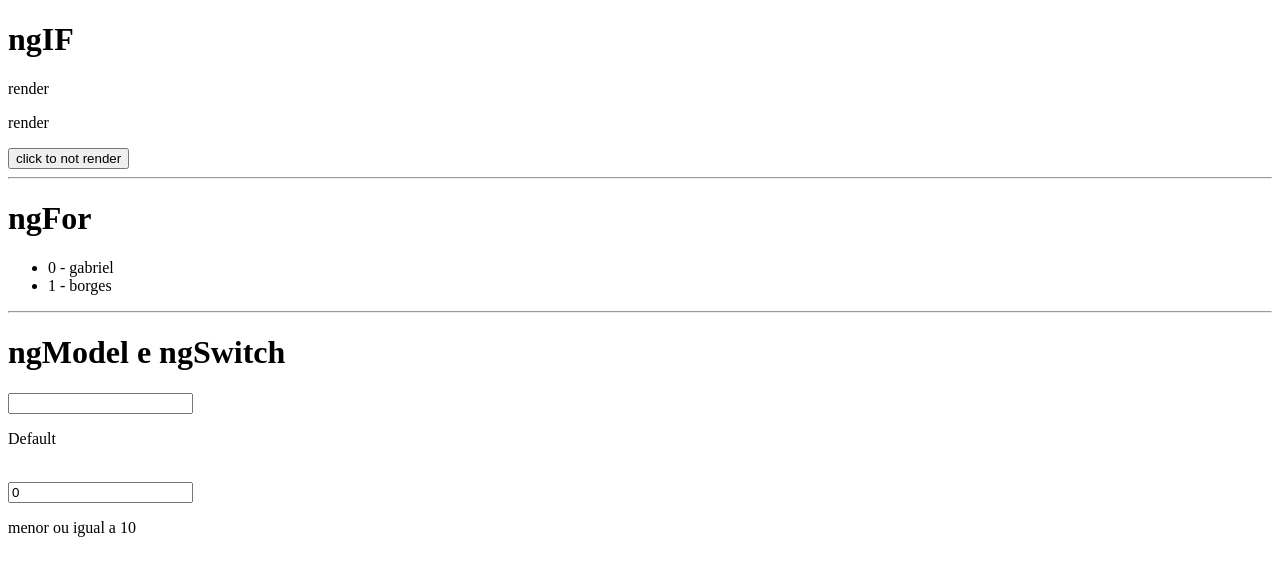
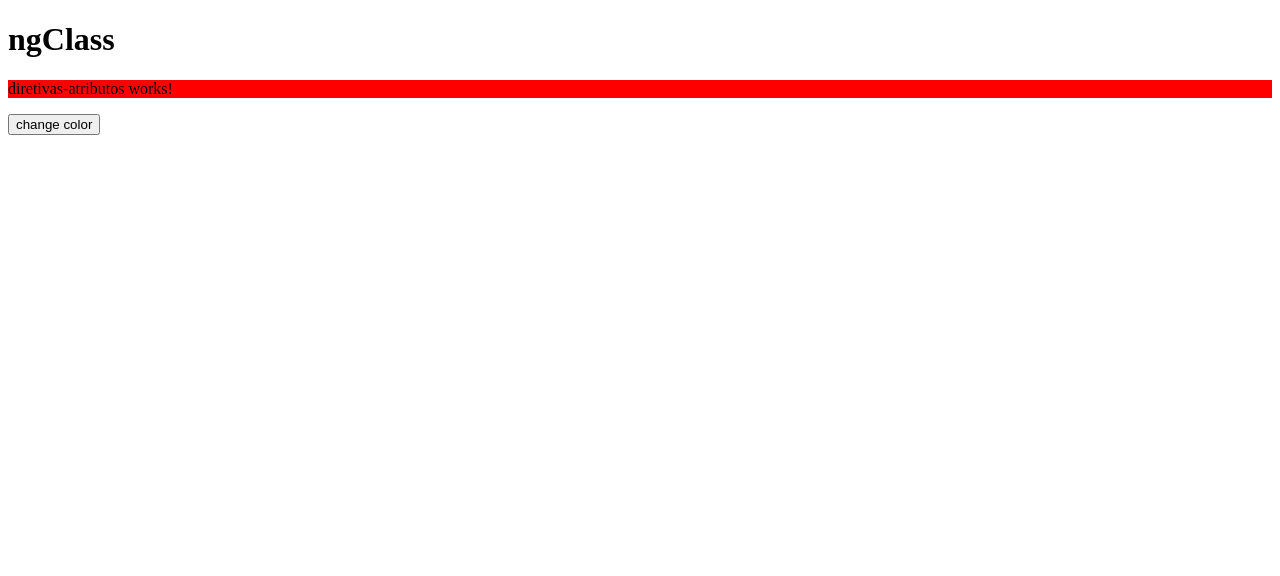
Before and after one commit to gabrielborgesc/angular-app, an Angular app: page / in a window 1280 px wide. Shown: the top 576 px of the page. Built offline with nearby package versions, Linux system fonts and the light colour scheme.

Commit message:
pos aula 25 ngClass

```diff
--- a/src/app/app.component.ts
+++ b/src/app/app.component.ts
@@ -5,13 +5,13 @@ import { Component, OnInit, DoCheck, AfterContentInit, AfterContentChecked, Afte
   template: `
     <!-- <app-data-binding></app-data-binding> -->
     <!-- <app-title></app-title> -->
-    <app-diretivas-estruturais></app-diretivas-estruturais>
+    <!-- <app-diretivas-estruturais></app-diretivas-estruturais> -->
+    <app-diretivas-atributos></app-diretivas-atributos>
     <router-outlet></router-outlet>
     `
 
 })
 export class AppComponent implements OnInit{
-
 
   constructor() {}
 
--- a/src/app/app.module.ts
+++ b/src/app/app.module.ts
@@ -7,13 +7,15 @@ import { AppComponent } from './app.component';
 import { TitleComponent } from './title/title.component';
 import { DataBindingComponent } from './data-binding/data-binding.component';
 import { DiretivasEstruturaisComponent } from './diretivas-estruturais/diretivas-estruturais.component';
+import { DiretivasAtributosComponent } from './diretivas-atributos/diretivas-atributos.component';
 
 @NgModule({
   declarations: [
     AppComponent,
     TitleComponent,
     DataBindingComponent,
-    DiretivasEstruturaisComponent
+    DiretivasEstruturaisComponent,
+    DiretivasAtributosComponent
   ],
   imports: [
     BrowserModule,
--- /dev/null
+++ b/src/app/diretivas-atributos/diretivas-atributos.component.html
@@ -0,0 +1,3 @@
+<h1>ngClass</h1>
+<p [ngClass]="{ 'active': redcolor, 'disabled': !redcolor }">diretivas-atributos works!</p>
+<button (click)="changeColor()">change color</button>
--- /dev/null
+++ b/src/app/diretivas-atributos/diretivas-atributos.component.scss
@@ -0,0 +1,7 @@
+.active{
+    background: red;
+}
+
+.disabled{
+    background: green;
+}
--- /dev/null
+++ b/src/app/diretivas-atributos/diretivas-atributos.component.ts
@@ -0,0 +1,22 @@
+import { Component, OnInit } from '@angular/core';
+
+@Component({
+  selector: 'app-diretivas-atributos',
+  templateUrl: './diretivas-atributos.component.html',
+  styleUrls: ['./diretivas-atributos.component.scss']
+})
+export class DiretivasAtributosComponent implements OnInit {
+
+
+  public redcolor: boolean = true;
+
+  constructor() { }
+
+  ngOnInit(): void {
+  }
+
+  changeColor = () => {
+    this.redcolor=!this.redcolor
+  }
+
+}
```
Also changed, not shown: 1 other file (tests, documents, lock files or other folders).
